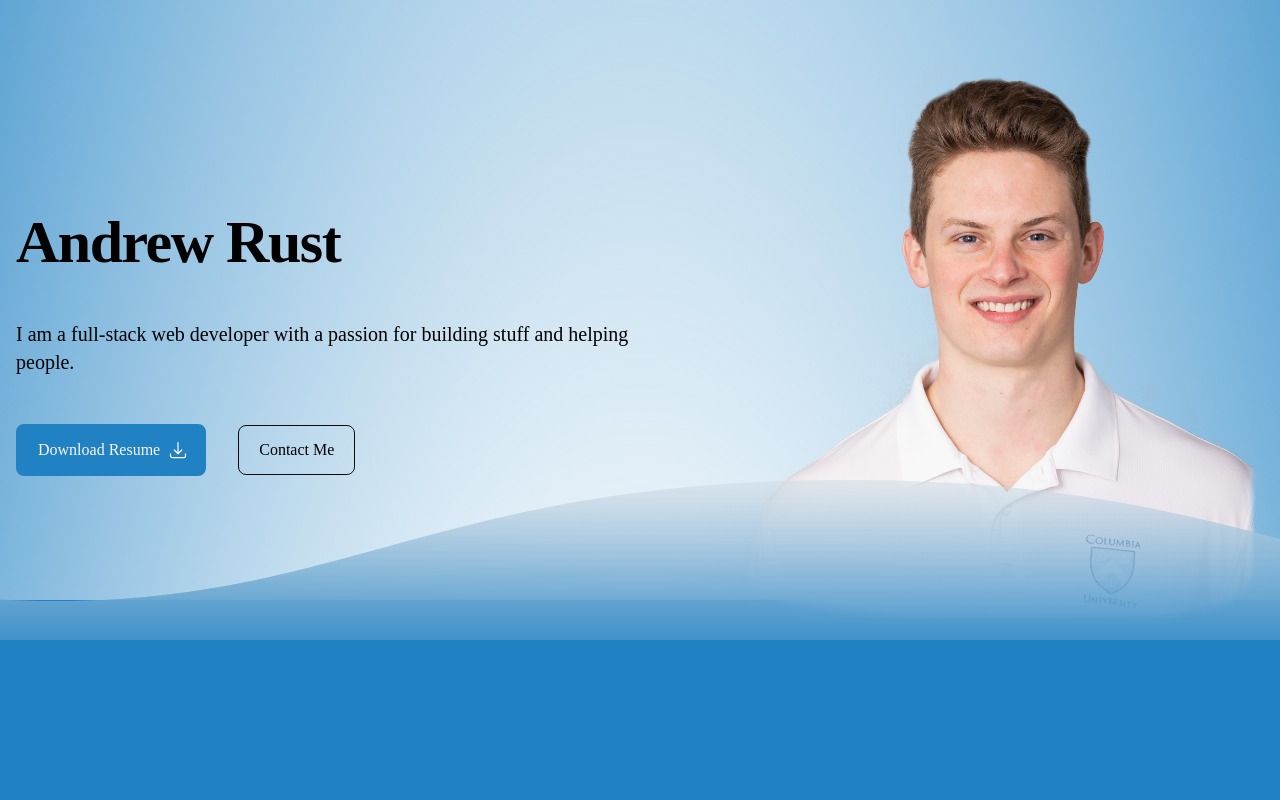
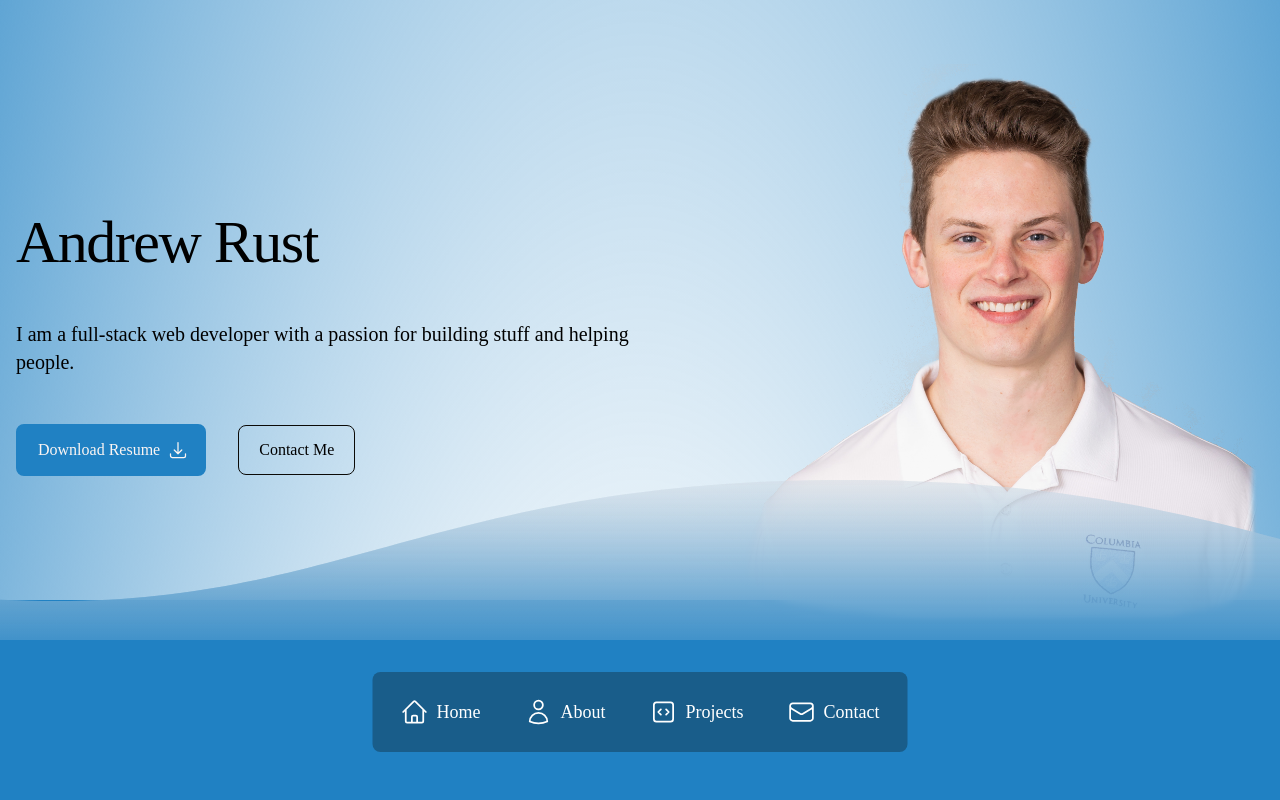
Before and after one commit to arust30/portfoliov3, a React (Create React App) app: page / in a window 1280 px wide. Shown: the top 800 px of the page. Built offline with nearby package versions, Linux system fonts and the light colour scheme.

Commit message:
Added a navbar

```diff
--- a/src/App.jsx
+++ b/src/App.jsx
@@ -4,12 +4,14 @@ import Contact from "./components/Contact";
 import Projects from "./components/Projects";
 import Wave from "./components/Wave";
 import About from "./components/About";
+import Navigation from "./components/Navigation";
 import "./index.css";
 
 
 function App() {
   return (
     <>
+      <Navigation />
       <Header />
       <Wave />
       <About />
--- a/src/components/Header.jsx
+++ b/src/components/Header.jsx
@@ -22,16 +22,40 @@ function Header() {
     }, 5000);
   };
 
+  const lettersOfName = "Andrew Rust".split("");
+
+  const lettersOfDescription = "I am a full-stack web developer with a passion for building stuff and helping people.".split("");
+
+  const lettersOfNameWithSpans = lettersOfName.map((letter, index) => {
+    return (
+      <span
+        key={index}
+        className="hover:text-primary hover:font-extrabold transition duration-200 ease-in-out">
+        {letter}
+      </span>
+    );
+  });
+
+  const lettersOfDescriptionWithSpans = lettersOfDescription.map((letter, index) => {
+    return (
+      <span
+        key={index}
+        className="hover:text-primary hover:font-extrabold transition duration-200 ease-in-out">
+        {letter}
+      </span>
+    );
+  });
+
+
   return (
     <>
-      <div class="grid max-w-screen-xl h-[75vh] px-4 pt-8 mx-auto lg:gap-8 xl:gap-0 lg:py-16 lg:grid-cols-12">
+      <div id="home" class="grid max-w-screen-xl h-[75vh] px-4 pt-8 mx-auto lg:gap-8 xl:gap-0 lg:py-16 lg:grid-cols-12">
         <div class="mr-auto place-self-center lg:col-span-7">
-          <h1 class="max-w-2xl mb-12 text-4xl font-extrabold tracking-tight leading-none md:text-5xl xl:text-6xl">
-            Andrew Rust
+          <h1 class="max-w-2xl mb-12 text-4xl tracking-tight leading-none md:text-5xl xl:text-6xl">
+            {lettersOfNameWithSpans}
           </h1>
           <p class="max-w-2xl mb-12 font-light text-gray lg:mb-8 md:text-lg lg:text-xl">
-            I am a full-stack web developer with a passion for building stuff
-            and helping people.
+            {lettersOfDescriptionWithSpans}
           </p>
           <a
             href="#download"
--- /dev/null
+++ b/src/components/Navigation.jsx
@@ -0,0 +1,61 @@
+import React, { useState } from 'react';
+import { CodeBracketSquareIcon, HomeIcon, UserIcon, EnvelopeIcon } from '@heroicons/react/24/outline';
+
+const Nav = () => {
+  const [activeNav, setActiveNav] = useState('#');
+
+  const navigationTabs = [
+    {
+        id: 1,
+        name: 'Home',
+        icon: <HomeIcon className="h-7 w-7" />,
+        href: '#home',
+        onClick: () => setActiveNav('#home'),
+        active: activeNav === '#home',
+    },
+    {
+        id: 2,
+        name: 'About',
+        icon: <UserIcon className="h-7 w-7" />,
+        href: '#about',
+        onClick: () => setActiveNav('#about'),
+        active: activeNav === '#about',
+    },
+    {
+        id: 3,
+        name: 'Projects',
+        icon: <CodeBracketSquareIcon className="h-7 w-7" />,
+        href: '#projects',
+
+        onClick: () => setActiveNav('#projects'),
+        active: activeNav === '#projects',
+    },
+    {
+        id: 4,
+        name: 'Contact',
+        icon: <EnvelopeIcon className="h-7 w-7" />,
+        href: '#contact',
+        onClick: () => setActiveNav('#contact'),
+        active: activeNav === '#contact',
+    },
+    ];
+
+
+  return (
+    <nav className="bg-black bg-opacity-30 w-max block px-3 py-2 z-20 fixed left-1/2 transform -translate-x-1/2 bottom-12 flex gap-3 rounded-lg backdrop-filter">
+        {navigationTabs.map((tab) => (
+            <a
+                key={tab.id}
+                href={tab.href}
+                onClick={tab.onClick}
+                className={`flex items-center px-4 justify-center w-full h-16 rounded-lg text-white font-light transition-all duration-150 hover:bg-opacity-50 hover:font-bold ${tab.active ? 'bg-primary font-extrabold text-bg' : ''}`}
+            >
+                {tab.icon}
+                <p className="hidden md:block ml-2 text-lg">{tab.name}</p>
+            </a>
+        ))}
+    </nav>
+  );
+};
+
+export default Nav;
```
